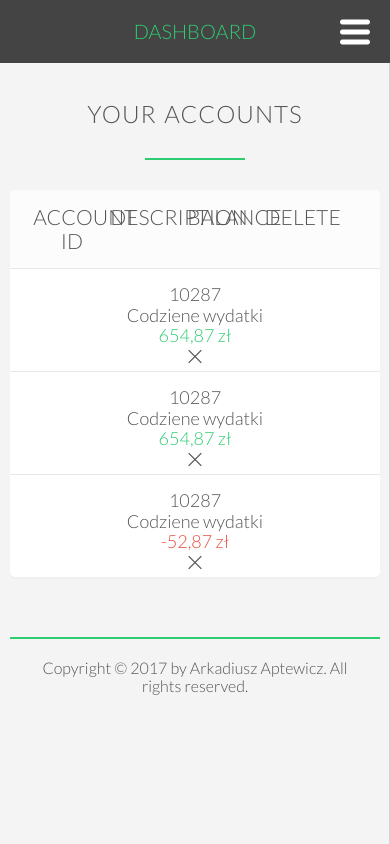
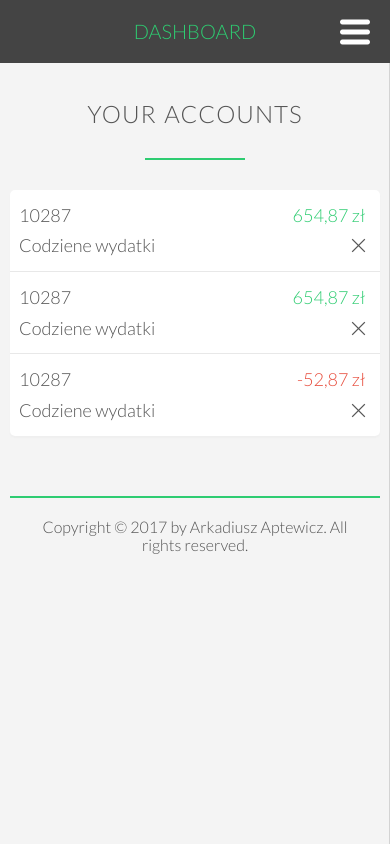
Before and after one commit to arteki65/webDesignLearning, a plain HTML site: page noCashDesign/accounts.html in a window 390 px wide. Drawn offline with Linux system fonts and the light colour scheme; files whose address does not match are found by name.

Commit message:
NoCash accounts view ready on mobile

```diff
--- a/noCashDesign/accounts.html
+++ b/noCashDesign/accounts.html
@@ -15,7 +15,7 @@
         <header>
             <nav>
                 <div class="row">
-                    <a class="mobile-nav-icon js--close-mobile-nav-icon"><i class="ion-navicon-round"></i></a>
+                    <a class="mobile-nav-icon js--close-mobile-nav-icon"><i class="ion-close-round"></i></a>
                     <ul class="main-nav">
                         <li><a href="dashboard.html">Dashboard</a></li>
                         <li><a href="accounts.html" id="nav-active-el">Accounts</a></li>
@@ -37,67 +37,79 @@
             </div>
             <div class="row">
                 <div class="box">
-                    <div class="box-part">
+                    <div class="box-part mobile--accounts-header">
                         <div class="row">
-                            <div class="col span-1-of-4 th">
+                            <div class="col span-1-of-4">
                                 <h4>Account Id</h4>
                             </div>
-                            <div class="col span-1-of-4 th">
+                            <div class="col span-1-of-4">
                                 <h4>Description</h4>
                             </div>
-                            <div class="col span-1-of-4 th">
+                            <div class="col span-1-of-4">
                                 <h4>Balance</h4>
                             </div>
-                            <div class="col span-1-of-4 th">
+                            <div class="col span-1-of-4">
                                 <h4>DELETE</h4>
                             </div>
                         </div>
                     </div>
                     <div class="box-part account-details">
                         <div class="row">
-                            <div class="col span-1-of-4">
+                            <div class="col span-1-of-2 mobile--span-1-of-2 mobile--account-name">
+                                <div class="col span-1-of-2">
                                     10287
                                 </div>
-                            <div class="col span-1-of-4">
+                                <div class="col span-1-of-2">
                                     Codziene wydatki
                                 </div>
-                            <div class="col span-1-of-4 account-balance">
+                            </div>
+                            <div class="col span-1-of-2 mobile--span-1-of-2 mobile--account-data">
+                                <div class="col span-1-of-2 account-balance">
                                     654,87 zł
                                 </div>
-                            <div class="col span-1-of-4 delete-icon">
+                                <div class="col span-1-of-2 delete-icon">
                                     <i class="ion-ios-close-empty"></i>
+                                </div>
                             </div>
                         </div>
                     </div>
                     <div class="box-part account-details">
                         <div class="row">
-                            <div class="col span-1-of-4">
+                            <div class="col span-1-of-2 mobile--span-1-of-2 mobile--account-name">
+                                <div class="col span-1-of-2">
                                     10287
                                 </div>
-                            <div class="col span-1-of-4">
+                                <div class="col span-1-of-2">
                                     Codziene wydatki
                                 </div>
-                            <div class="col span-1-of-4 account-balance">
+                            </div>
+                            <div class="col span-1-of-2 mobile--span-1-of-2 mobile--account-data">
+                                <div class="col span-1-of-2 account-balance">
                                     654,87 zł
                                 </div>
-                            <div class="col span-1-of-4 delete-icon">
+                                <div class="col span-1-of-2 delete-icon">
                                     <i class="ion-ios-close-empty"></i>
+                                </div>
                             </div>
                         </div>
                     </div>
                     <div class="box-part account-details">
                         <div class="row">
-                            <div class="col span-1-of-4">
+                            <div class="col span-1-of-2 mobile--span-1-of-2 mobile--account-name">
+                                <div class="col span-1-of-2">
                                     10287
                                 </div>
-                            <div class="col span-1-of-4">
+                                <div class="col span-1-of-2">
                                     Codziene wydatki
                                 </div>
-                            <div class="col span-1-of-4 account-balance-negative">
+                            </div>
+                            <div class="col span-1-of-2 mobile--span-1-of-2 mobile--account-data">
+                                <div class="col span-1-of-2 account-balance-negative">
                                     -52,87 zł
                                 </div>
-                            <div class="col span-1-of-4 delete-icon">
+                                <div class="col span-1-of-2 delete-icon">
                                     <i class="ion-ios-close-empty"></i>
+                                </div>
                             </div>
                         </div>
                     </div>
--- a/noCashDesign/resources/css/reusable/queries.css
+++ b/noCashDesign/resources/css/reusable/queries.css
@@ -2,12 +2,15 @@
 @media only screen and (max-width: 1200px) {
 }
 
-/* Small tablet to big tablet: from 768 to 1024px */
-@media only screen and (max-width: 1023px) {
+/* less than row width */
+@media only screen and (max-width: 1170px) {
     .row {
         width: 95%;
     }
+}
 
+/* Small tablet to big tablet: from 768 to 1024px */
+@media only screen and (max-width: 1023px) {
     .mobile-widgets-data-label {
         width: 70%;
         margin: 3px 0;
@@ -88,8 +91,30 @@
     }
 
     /* accounts */
-    .th {
-        width: 23.8%
+    .mobile--accounts-header {
+        display: none;
+    }
+
+    .mobile--span-1-of-2 {
+        width: 49.2%;
+    }
+
+    .mobile--account-name {
+        text-align: left;
+    }
+
+    .mobile--account-data {
+        text-align: right;
+    }
+
+    .mobile--account-name .col:first-child,
+    .mobile--account-data .col:first-child {
+        margin-bottom: 10px !important;
+    }
+
+    .box-part {
+        padding-left: 0;
+        padding-right: 0;
     }
 }
 
```
Lines whose indentation alone changed are shown as unchanged.
